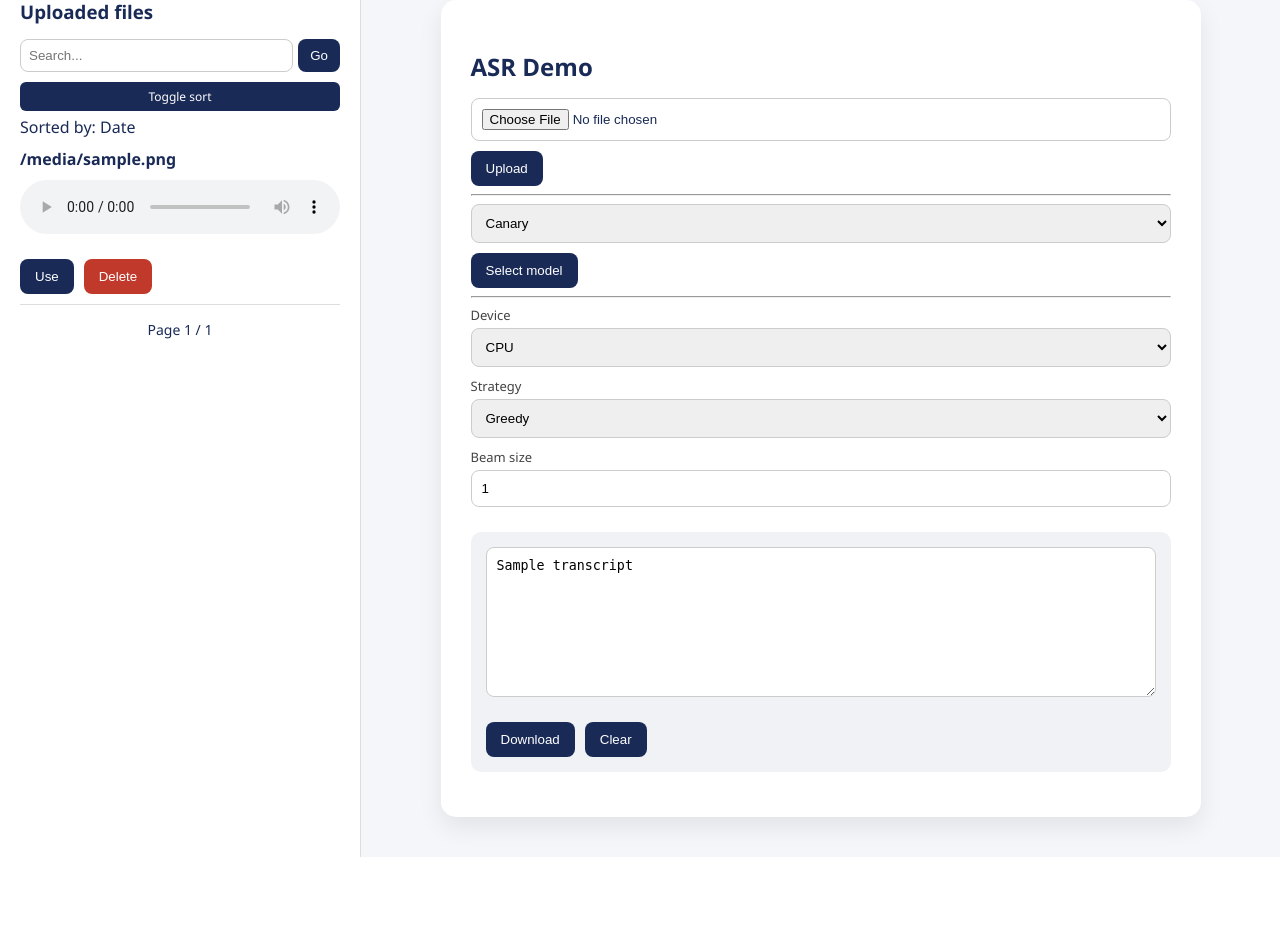
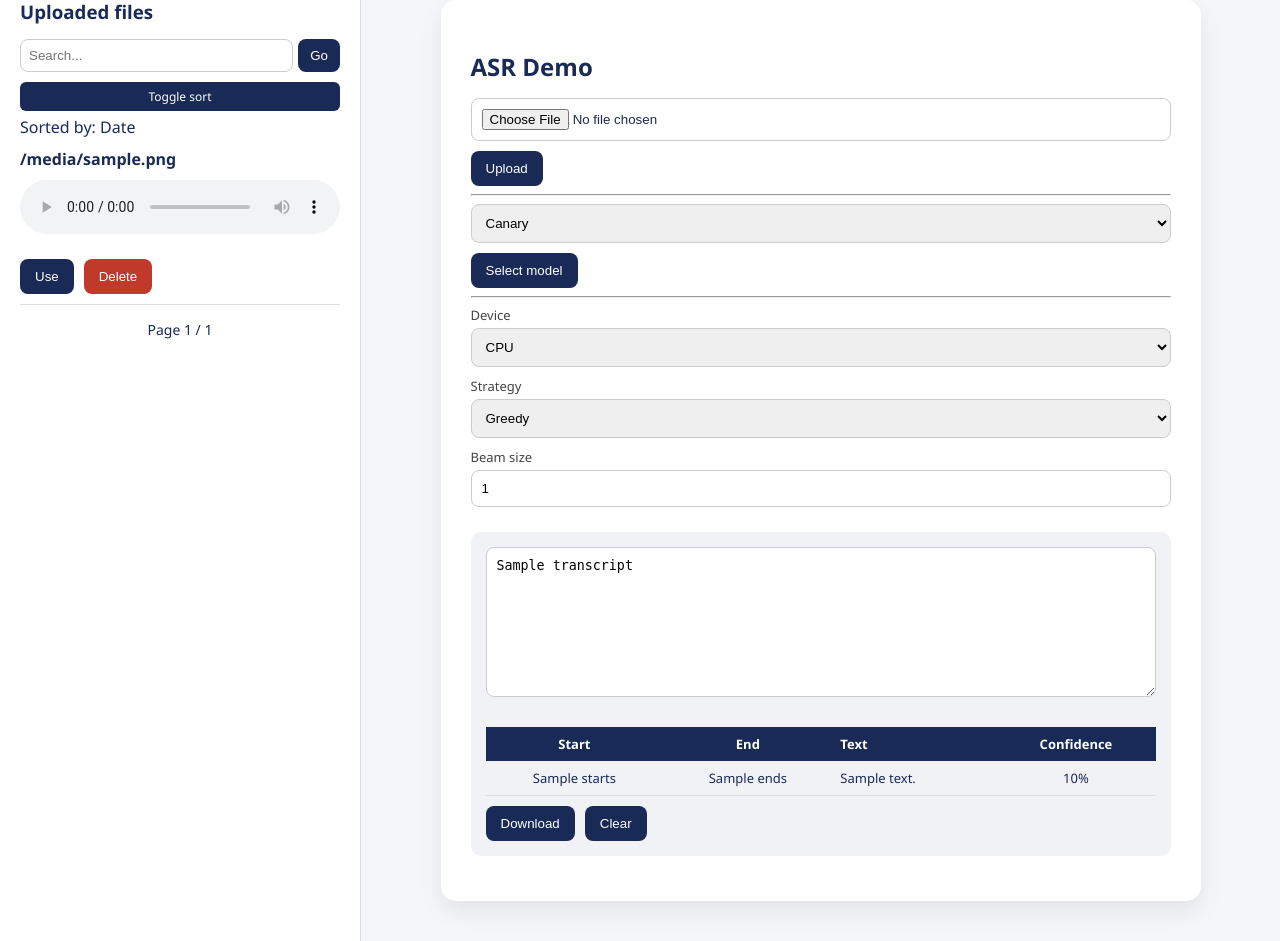
Before and after one commit to danieldedek/test2-image, a Flask app: template app/templates/index.html in a window 1280 px wide. Shown: the part 40-981 px from the top of the page. Before the commit the page ends 897 px from the top, so only its background shows below. Run offline with Flask 3, Linux system fonts and the light colour scheme; the template is opened without the code that fills it: most values are stand-ins (such as "Sample title", 1, 10 or a date in 2020); parts of the project's set-up code (start-up, migrations or seed data) failed here and were passed over.

Commit message:
Update index.html

```diff
--- a/app/templates/index.html
+++ b/app/templates/index.html
@@ -238,6 +238,14 @@
                         <span class="slider"></span>
                     </label>
                 </div>
+
+                <div class="param param-inline">
+                    <label>Show timestamps & confidence</label>
+                    <label class="switch">
+                        <input type="checkbox" name="show_segments" {% if show_segments %}checked{% endif %}>
+                        <span class="slider"></span>
+                    </label>
+                </div>
                 {% endif %}
 
             </form>
@@ -245,6 +253,29 @@
             {% if transcript %}
             <div class="card">
                 <textarea readonly>{{ transcript }}</textarea>
+
+                {% if whisper_segments %}
+                <table style="width:100%; border-collapse:collapse; margin-top:15px; font-size:13px;">
+                    <thead>
+                        <tr style="background:#192a56; color:white;">
+                            <th style="padding:8px;">Start</th>
+                            <th style="padding:8px;">End</th>
+                            <th style="padding:8px; text-align:left;">Text</th>
+                            <th style="padding:8px;">Confidence</th>
+                        </tr>
+                    </thead>
+                    <tbody>
+                        {% for seg in whisper_segments %}
+                        <tr style="border-bottom:1px solid #ddd;">
+                            <td style="padding:8px; text-align:center;">{{ seg.start }}s</td>
+                            <td style="padding:8px; text-align:center;">{{ seg.end }}s</td>
+                            <td style="padding:8px;">{{ seg.text }}</td>
+                            <td style="padding:8px; text-align:center;">{{ (seg.confidence * 100)|int }}%</td>
+                        </tr>
+                        {% endfor %}
+                    </tbody>
+                </table>
+                {% endif %}
 
                 <div class="button-row">
                     <form method="POST" action="{{ url_for('download') }}">
```
